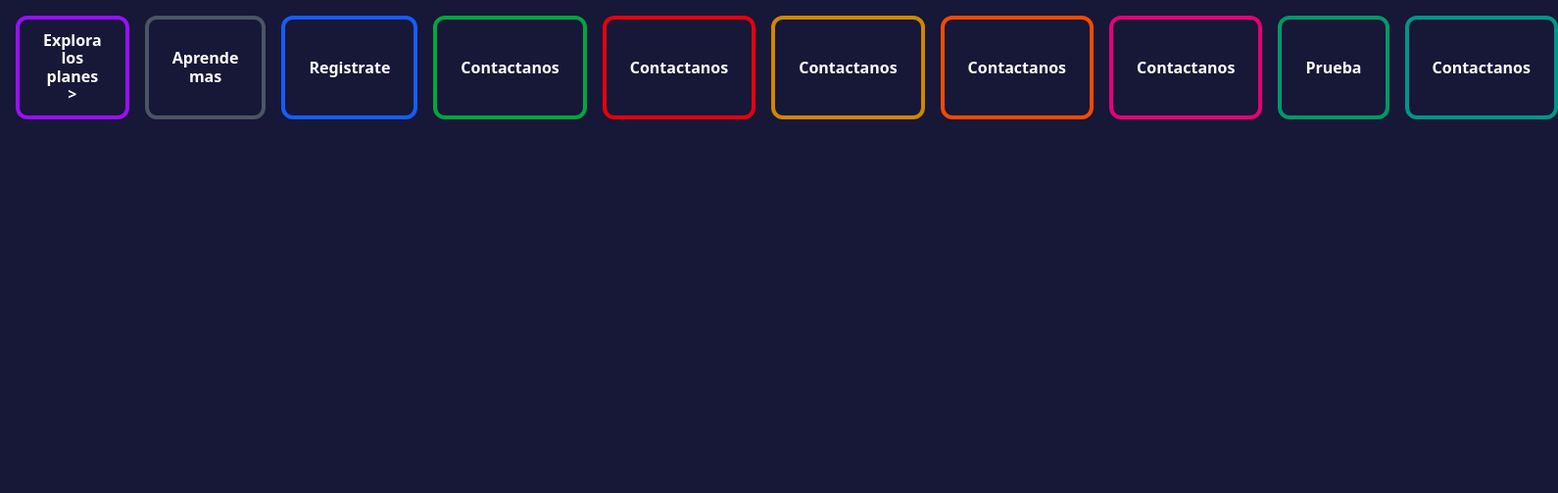
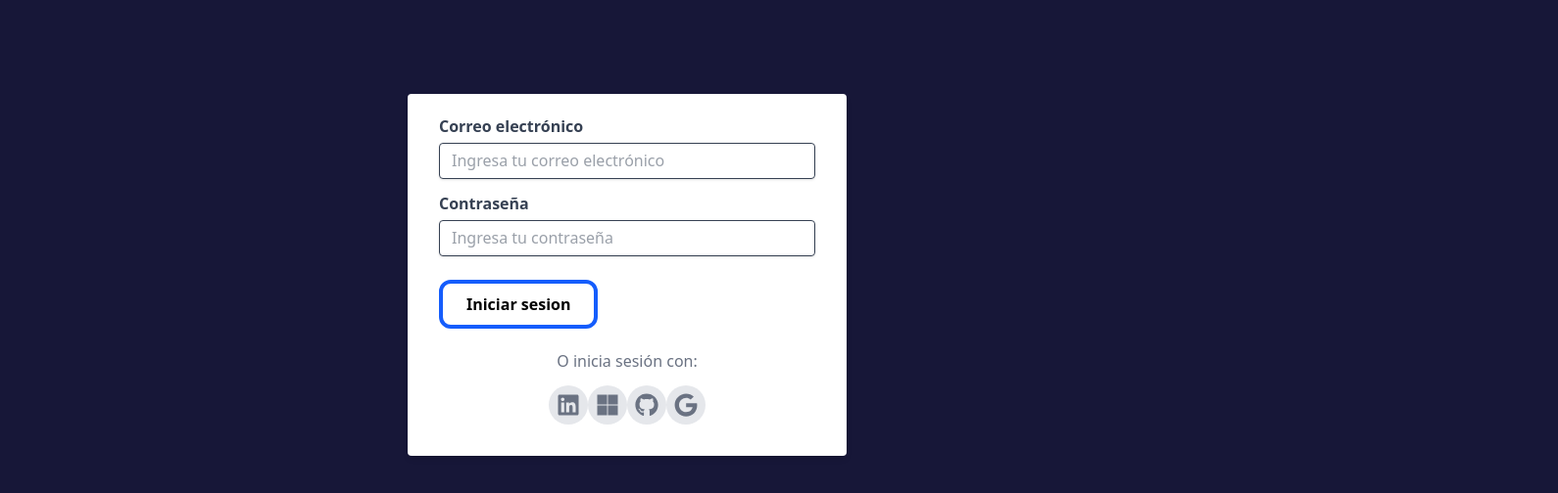
Before and after one commit to beastmode-pf-proyect/beastmode, a Next.js app in the folder frontend/front/: page / in a window 1280 px wide. Shown: the top 504 px of the page at 98% size, 1590 px wide, since content can reach past the window. Built offline with nearby package versions, Linux system fonts and the light colour scheme.

Commit message:
Componente login
Se agrega componente de login estructura base para agregar funcionabilidad

```diff
--- a/frontend/front/src/Components/Button/button.tsx
+++ b/frontend/front/src/Components/Button/button.tsx
@@ -47,7 +47,7 @@ const Button: React.FC<ButtonProps> = ({
   color = "purple",
 }) => {
   const buttonStyles = `
-    px-6 py-3 rounded-xl font-bold text-white transition-colors border-4
+    px-6 py-3 rounded-xl font-bold text-black transition-colors border-4 hover:text-white
     ${
       variant === "first"
         ? firstButtonStyles[color]
--- /dev/null
+++ b/frontend/front/src/Components/Login/Login.tsx
@@ -0,0 +1,78 @@
+import React, { useState } from "react";
+import { useAuth0, RedirectLoginOptions } from "@auth0/auth0-react";
+import { FaGithub, FaGoogle, FaLinkedin, FaMicrosoft } from "react-icons/fa";
+import Button from "../Button/button"
+
+const Login: React.FC = () => {
+  const { loginWithRedirect } = useAuth0();
+  const [email, setEmail] = useState("");
+  const [password, setPassword] = useState("");
+
+  const handleSubmit = (e: React.FormEvent) => {
+    e.preventDefault();
+    loginWithRedirect({
+      username: email,
+      password,
+    } as RedirectLoginOptions);
+  };
+
+  return (
+    <form
+      onSubmit={handleSubmit}
+      className="bg-white shadow-md rounded px-8 pt-6 pb-8 mb-4 w-full max-w-md">
+      <div className="mb-4">
+        <label className="block text-gray-700 font-bold mb-2" htmlFor="email">
+          Correo electrónico
+        </label>
+        <input
+          className="shadow appearance-none border rounded w-full py-2 px-3 text-gray-700 leading-tight focus:outline-none focus:shadow-outline"
+          id="email"
+          type="email"
+          placeholder="Ingresa tu correo electrónico"
+          value={email}
+          onChange={e => setEmail(e.target.value)}
+        />
+      </div>
+      <div className="mb-6">
+        <label
+          className="block text-gray-700 font-bold mb-2"
+          htmlFor="password">
+          Contraseña
+        </label>
+        <input
+          className="shadow appearance-none border rounded w-full py-2 px-3 text-gray-700 mb-3 leading-tight focus:outline-none focus:shadow-outline"
+          id="password"
+          type="password"
+          placeholder="Ingresa tu contraseña"
+          value={password}
+          onChange={e => setPassword(e.target.value)}
+        />
+      </div>
+      <div className="flex items-center justify-between">
+              <Button
+              text="Iniciar sesion"
+              variant="first"
+              color="blue"/>
+      </div>
+      <div className="mt-6">
+        <p className="text-center text-gray-500">O inicia sesión con:</p>
+        <div className="flex justify-center mt-4 space-x-4">
+          <button className="bg-gray-200 hover:bg-gray-300 rounded-full p-2 inline-flex items-center justify-center text-gray-500">
+            <FaLinkedin className="h-6 w-6" />
+          </button>
+          <button className="bg-gray-200 hover:bg-gray-300 rounded-full p-2 inline-flex items-center justify-center text-gray-500">
+            <FaMicrosoft className="h-6 w-6" />
+          </button>
+          <button className="bg-gray-200 hover:bg-gray-300 rounded-full p-2 inline-flex items-center justify-center text-gray-500">
+            <FaGithub className="h-6 w-6" />
+          </button>
+          <button className="bg-gray-200 hover:bg-gray-300 rounded-full p-2 inline-flex items-center justify-center text-gray-500">
+            <FaGoogle className="h-6 w-6" />
+          </button>
+        </div>
+      </div>
+    </form>
+  );
+};
+
+export default Login;
--- a/frontend/front/src/app/page.tsx
+++ b/frontend/front/src/app/page.tsx
@@ -1,75 +1,16 @@
 "use client";
 
-import Button from "@/Components/Button/button";
+import Login from "@/Components/Login/Login";
 
 export default function Home() {
-  const handleClick = () => {
-    window.alert("Hiciste click!");
-  };
+  // const handleClick = () => {
+  //   window.alert("Hiciste click!");
+  // };
 
   return (
     <>
-      <div className="flex flex-col-3 mt-4 gap-4">
-        <Button
-          text="Explora los planes > "
-          variant="first"
-          color="purple"
-          onClick={handleClick}
-        />
-        <Button
-          text="Aprende mas"
-          variant="second"
-          color="gray"
-          onClick={handleClick}
-        />
-        <Button
-          text="Registrate"
-          variant="third"
-          color="blue"
-          onClick={handleClick}
-        />
-        <Button
-          text="Contactanos"
-          variant="fourth"
-          color="green"
-          onClick={handleClick}
-        />
-        <Button
-          text="Contactanos"
-          variant="fifth"
-          color="red"
-          onClick={handleClick}
-        />
-        <Button
-          text="Contactanos"
-          variant="sixth"
-          color="yellow"
-          onClick={handleClick}
-        />
-        <Button
-          text="Contactanos"
-          variant="seventh"
-          color="orange"
-          onClick={handleClick}
-        />
-        <Button
-          text="Contactanos"
-          variant="eighth"
-          color="pink"
-          onClick={handleClick}
-        />
-        <Button
-          text="Prueba"
-          variant="ninth"
-          color="emerald"
-          onClick={handleClick}
-        />
-        <Button
-          text="Contactanos"
-          variant="tenth"
-          color="teal"
-          onClick={handleClick}
-        />
+      <div className="flex flex-col-1 justify-center mt-24">
+        <Login  />
       </div>
     </>
   );
```
Also changed, not shown: frontend/front/package.json (+7 -5 lines), 1 other file (tests, documents, lock files or other folders).
